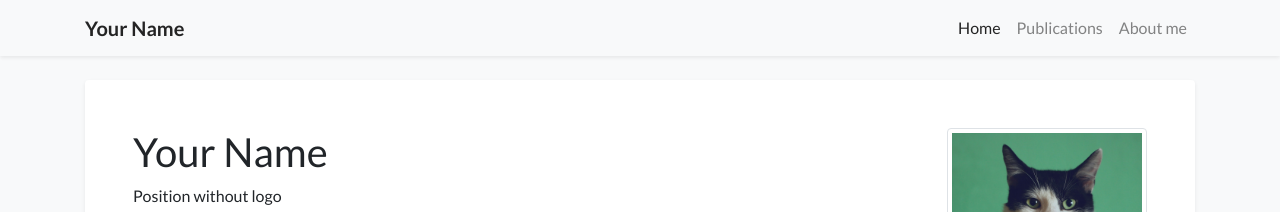
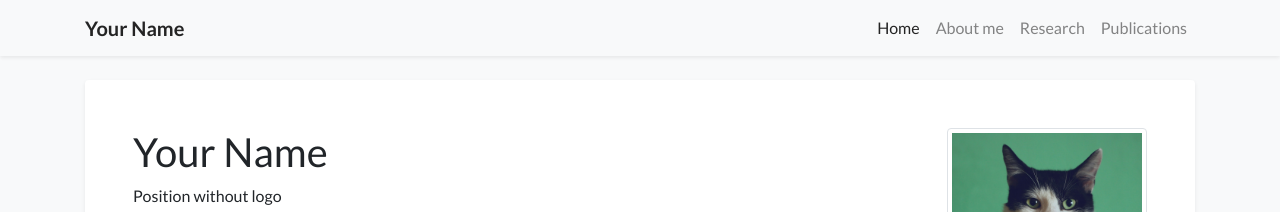
Before and after one commit to palmanna/website, a Jekyll site: the page built from index.html, in a window 1280 px wide. Shown: the top 212 px of the page. Built offline with Jekyll 4.4.1, drawn with Linux system fonts in a browser that asks for light colours; a style sheet for code colours, icons or effects is not loaded.

Commit message:
Update navigation.yml

```diff
--- a/_data/navigation.yml
+++ b/_data/navigation.yml
@@ -1,7 +1,9 @@
 pages:
 - name: Home
   url: /
+- name: About me
+  url: /about
+- name: Research
+  url: /research
 - name: Publications
   url: /publications
-- name: About me
-  url: /about
```
